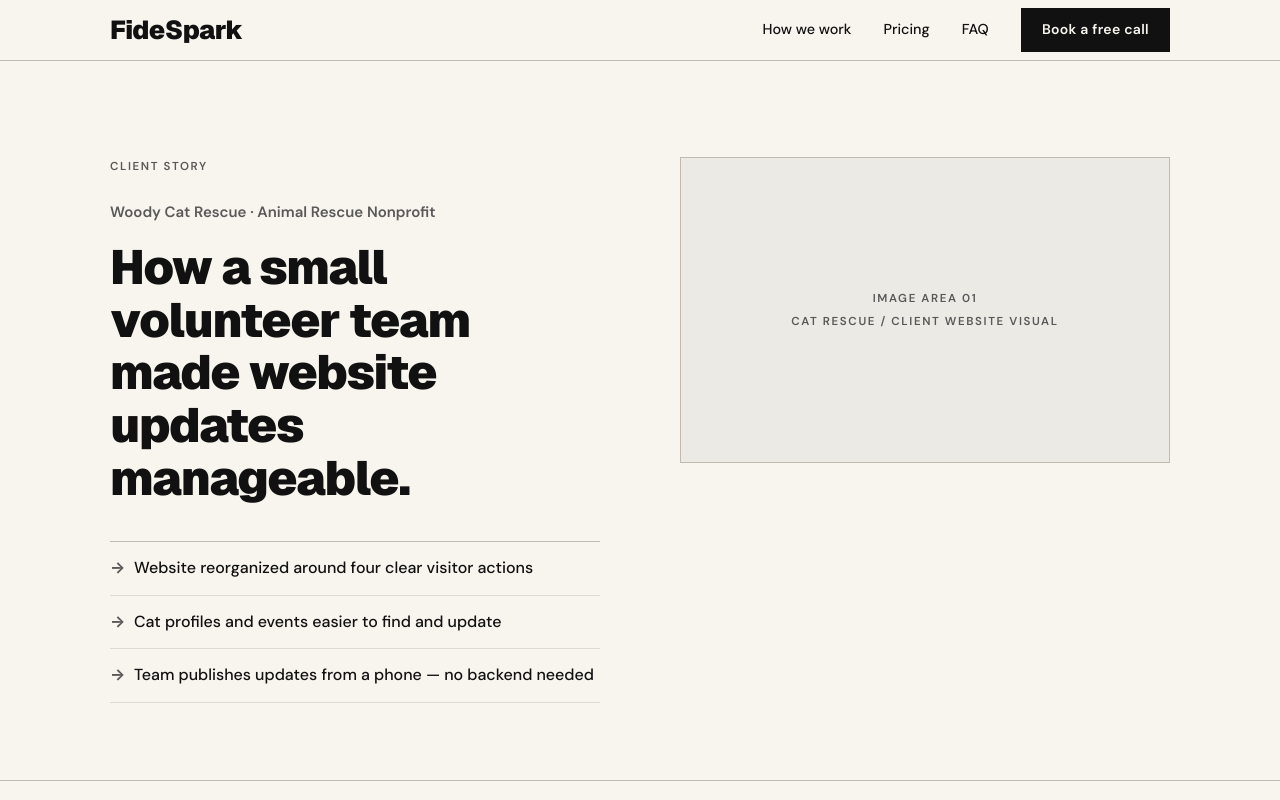
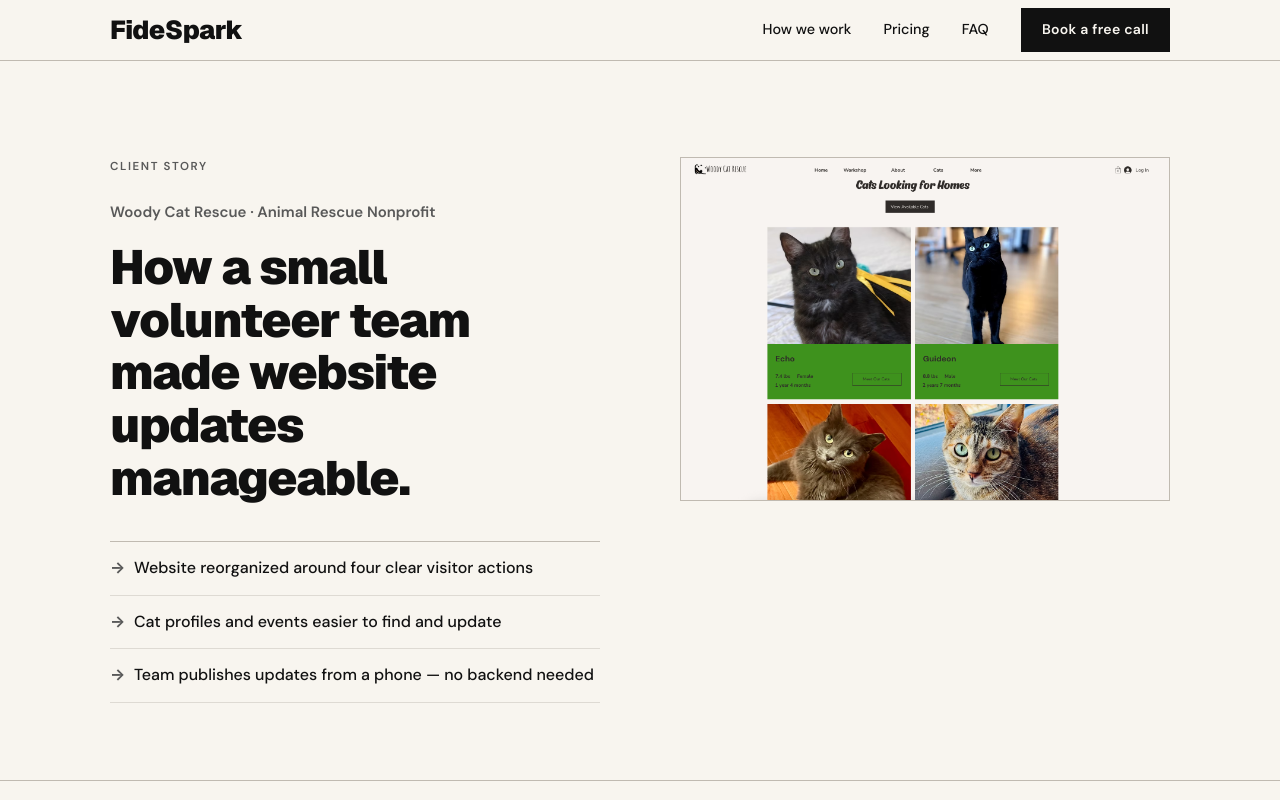
Before and after one commit to gracege17/Runlit-website, a plain HTML site: page client-story.html in a window 1280 px wide. Shown: the top 800 px of the page. Drawn offline with nearby package versions, Linux system fonts and the light colour scheme.

Commit message:
Add image1.png to client story hero section
Replaces IMAGE AREA 01 placeholder with media/image1.png.

Co-Authored-By: Claude Sonnet 4.6 <noreply@anthropic.com>

```diff
--- a/client-story.html
+++ b/client-story.html
@@ -72,9 +72,11 @@
         </div>
 
         <div class="cs-hero__right">
-          <div class="cs-placeholder cs-placeholder--hero" role="img" aria-label="Image placeholder: cat rescue or client website screenshot">
-            <span class="cs-placeholder__label">IMAGE AREA 01<br>Cat rescue / client website visual</span>
-          </div>
+          <img
+            class="cs-hero__img"
+            src="media/image1.png"
+            alt="Woody Cat Rescue website — cat profiles and adoption page"
+          >
         </div>
 
       </div>
--- a/css/styles.css
+++ b/css/styles.css
@@ -1245,6 +1245,14 @@ section + section {
   color: var(--text-muted);
 }
 
+/* --- Hero image --- */
+.cs-hero__img {
+  width: 100%;
+  height: auto;
+  display: block;
+  border: 1px solid var(--border);
+}
+
 /* --- Image placeholders --- */
 .cs-placeholder {
   background: #ECEAE4;
```
Also changed, not shown: media/image1.png (added).
